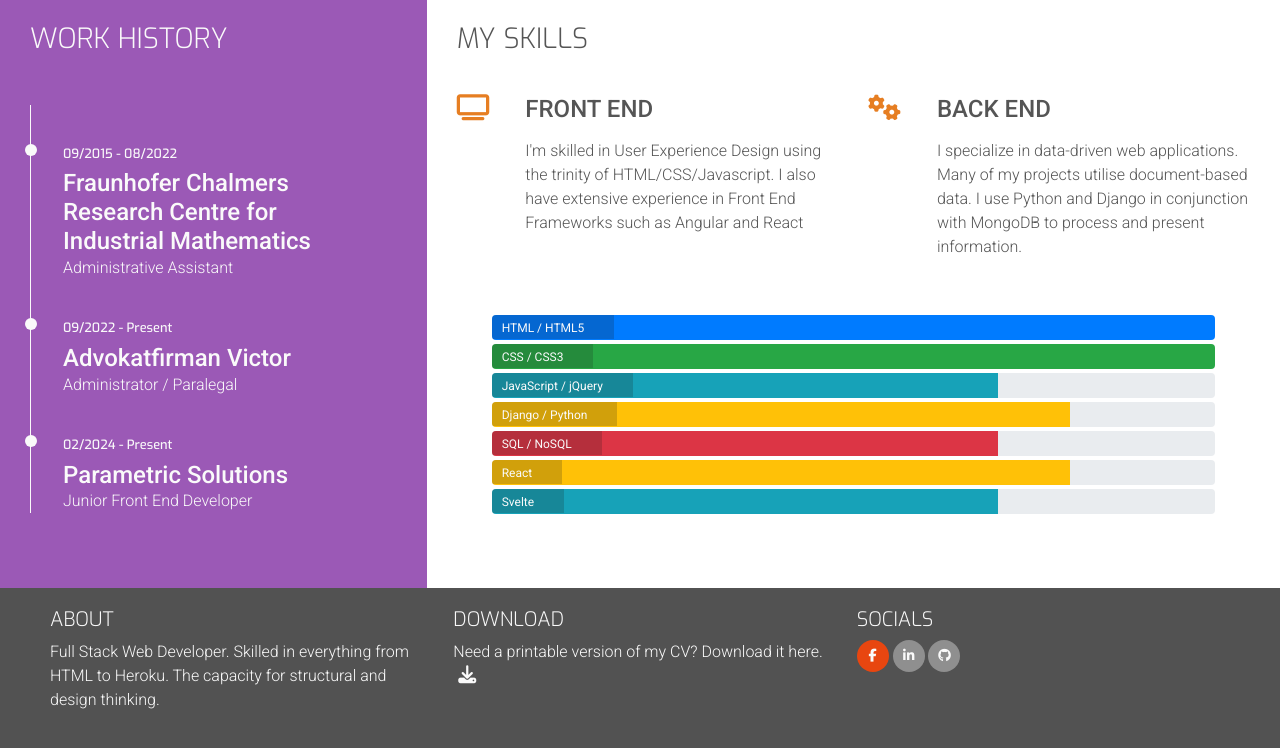
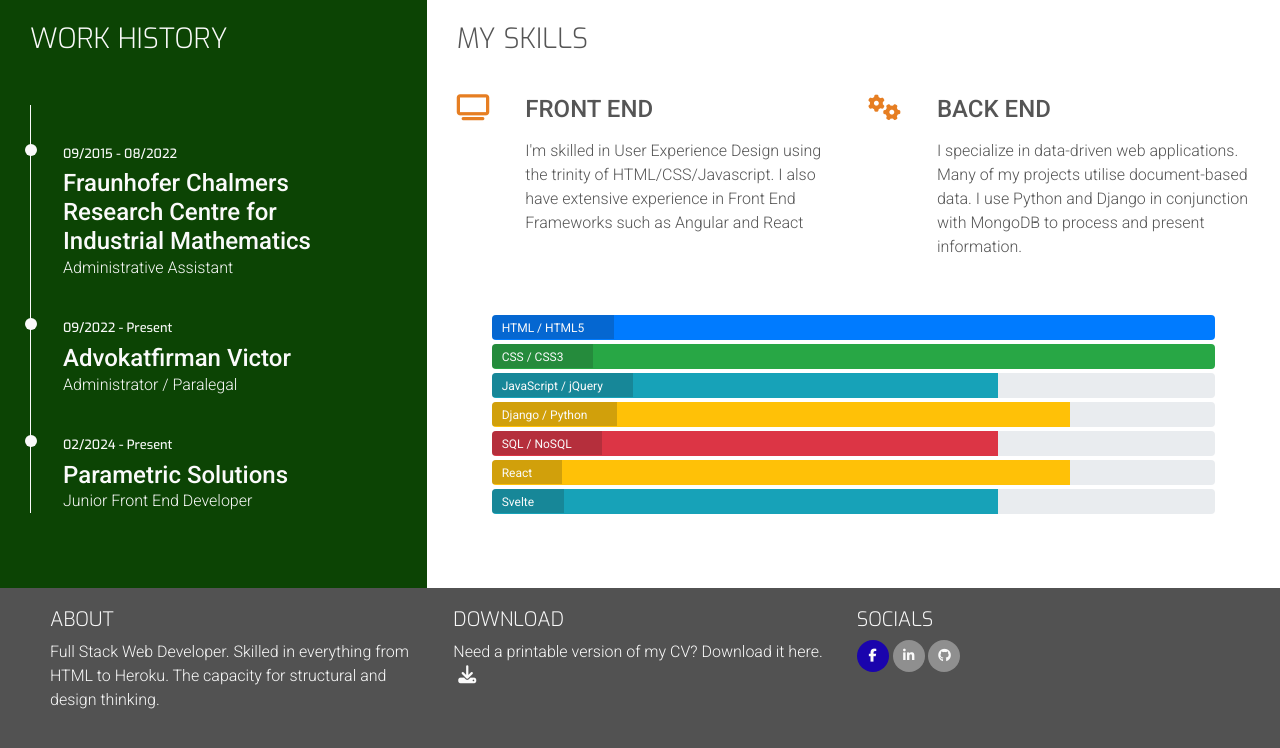
Before and after one commit to Krnsand/My-Resume, a plain HTML site: page resume.html in a window 1280 px wide. In both pictures the pointer is over the icon 872 px from the left and 1028 px from the top of the page. Shown: the part 372-1120 px from the top of the page. Drawn offline with nearby package versions, Linux system fonts and the light colour scheme.

Commit message:
Change some hover colors

```diff
--- a/assets/css/style.css
+++ b/assets/css/style.css
@@ -19,7 +19,7 @@
 }
 
 .bg-color-work-history {
-    background-color: #9b59b6;
+    background-color: #0c4404;
 }
 
 .bg-color-contact {
@@ -248,7 +248,7 @@ footer .cv-pdf i:hover {
 }
 
 .social-links li a i:hover {
-    background: #e84610;
+    background: #1a04ad;
 }
 
 #footer-details {
```
